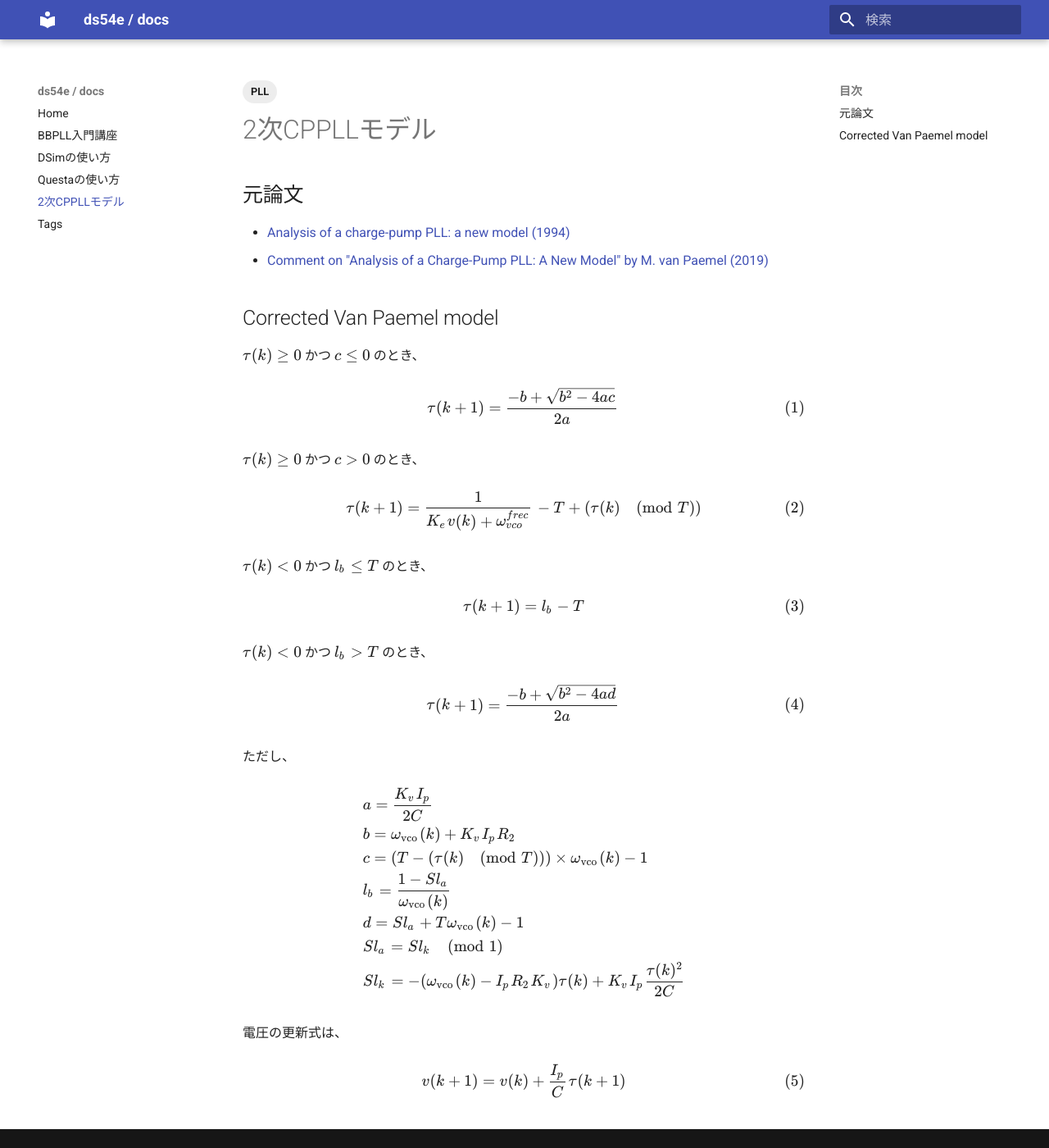
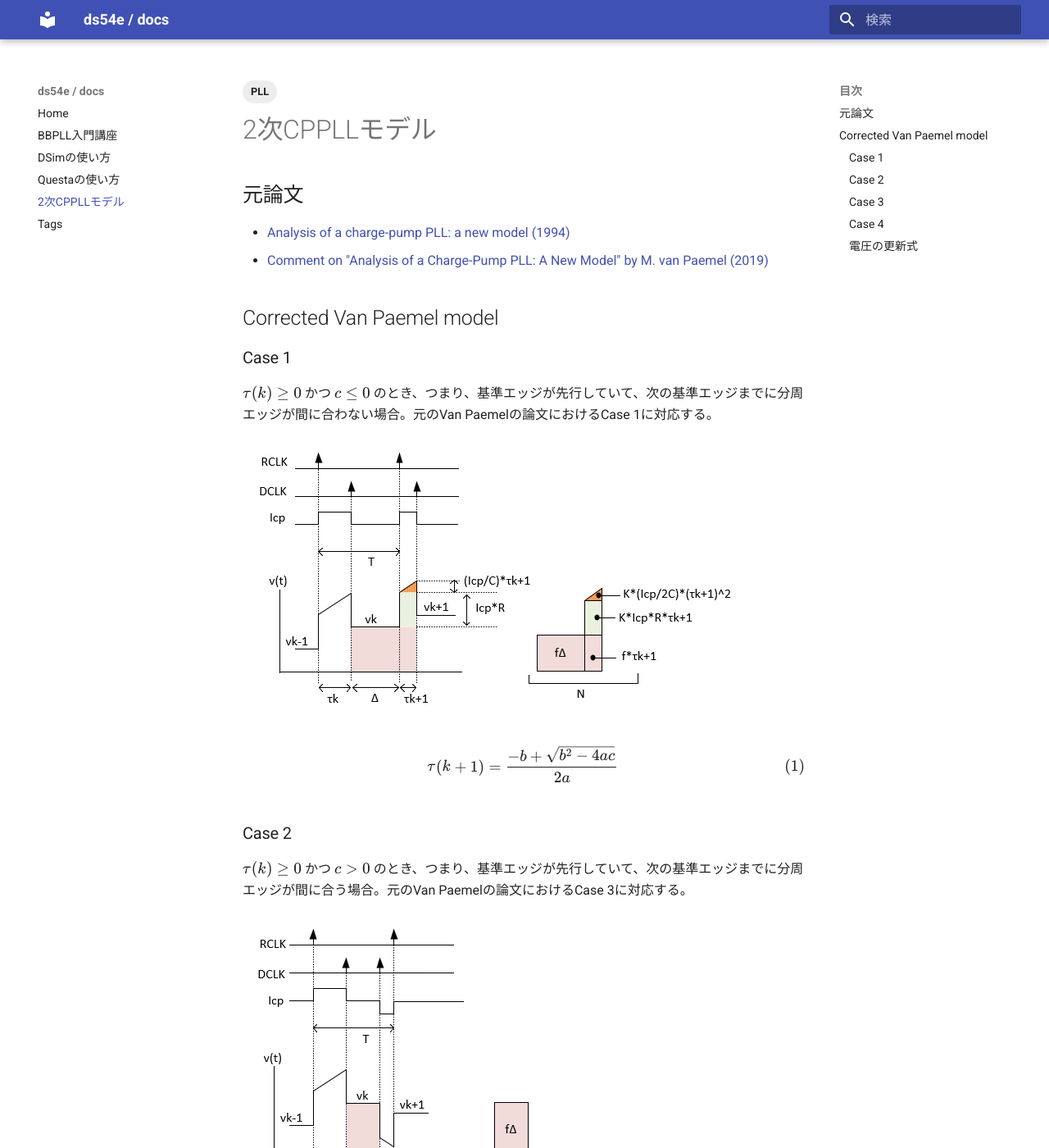
Before and after one commit to ds54e/mkdocs, an MkDocs documentation site: the page built from docs/second.md, in a window 1280 px wide and 1400 px high. Shown: the whole window at 82% size. Built offline with MkDocs 1.6.1 and Material for MkDocs 9.7.7, drawn with Linux system fonts in a browser that asks for light colours; some of the changed text lies outside the part shown.

Commit message:
Updated a cppll page.

```diff
--- a/docs/second.md
+++ b/docs/second.md
@@ -11,7 +11,11 @@ tags:
 
 ## Corrected Van Paemel model
 
-$\tau(k) \ge 0$ かつ $c \le 0$ のとき、
+### Case 1
+
+$\tau(k) \ge 0$ かつ $c \le 0$ のとき、つまり、基準エッジが先行していて、次の基準エッジまでに分周エッジが間に合わない場合。元のVan Paemelの論文におけるCase 1に対応する。
+
+![Case 1](images/cppll_2nd_case1.png)
 
 $$
 \begin{align}
@@ -19,15 +23,23 @@ $$
 \end{align}
 $$
 
-$\tau(k) \ge 0$ かつ $c > 0$ のとき、
+### Case 2
+
+$\tau(k) \ge 0$ かつ $c > 0$ のとき、つまり、基準エッジが先行していて、次の基準エッジまでに分周エッジが間に合う場合。元のVan Paemelの論文におけるCase 3に対応する。
+
+![Case 2](images/cppll_2nd_case2.png)
 
 $$
 \begin{align}
-  \tau(k+1) = \frac{1}{K_e v(k) + \omega_{vco}^{frec}} - T + (\tau(k) \pmod{T})
+  \tau(k+1) = \frac{N}{f_\text{vco}} - T + (\tau(k) \bmod{T})
 \end{align}
 $$
 
-$\tau(k) < 0$ かつ $l_b \le T$ のとき、
+### Case 3
+
+$\tau(k) < 0$ かつ $l_b \le T$ のとき、つまり、分周エッジが先行していて、次の基準エッジまでに分周エッジが間に合う場合。元のVan Paemelの論文におけるCase 2に対応する。
+
+![Case 3](images/cppll_2nd_case3.png)
 
 $$
 \begin{align}
@@ -35,7 +47,11 @@ $$
 \end{align}
 $$
 
-$\tau(k) < 0$ かつ $l_b > T$ のとき、
+### Case 4
+
+$\tau(k) < 0$ かつ $l_b > T$ のとき、つまり、分周エッジが先行していて、次の基準エッジまでに分周エッジが間に合わない場合。元のVan Paemelの論文におけるCase 6に対応する。
+
+![Case 4](images/cppll_2nd_case4.png)
 
 $$
 \begin{align}
@@ -47,20 +63,23 @@ $$
 
 $$
 \begin{align*}
-  &a = \frac{K_v I_p}{2C} \\
-  &b = \omega_\text{vco}(k) + K_v I_p R_2 \\
-  &c = (T - (\tau(k) \pmod T))\times\omega_\text{vco}(k)  - 1 \\
-  &l_b = \frac{1-S l_a}{\omega_\text{vco}(k)} \\
-  &d = S l_a + T \omega_\text{vco}(k)  - 1 \\
-  &S l_a = S l_k \pmod 1 \\
-  &S l_k = -(\omega_\text{vco}(k) - I_p R_2 K_v)\tau(k) + K_v I_p \dfrac{\tau(k)^2}{2C}
+  &f_\text{vco} = K_\text{vco} v(k) + f_0 \\
+  &a = {K_\text{vco} I_\text{cp}}/{2C_1} \\
+  &b = f_\text{vco}+ K_\text{vco} I_\text{cp} R_1 \\
+  &c = f_\text{vco} (T - (\tau(k) \bmod T))  - N \\
+  &l_b = ({N - Sl_a})/{f_\text{vco}} \\
+  &Sl_a = Sl_k \bmod N \\
+  &Sl_k = -(f_\text{vco} - I_\text{cp} R_1 K_\text{vco})\tau(k) + K_\text{vco} I_\text{cp} {\tau(k)^2}/{2C_1} \\
+  &d = Sl_a + f_\text{vco} T - N
 \end{align*}
 $$
 
-電圧の更新式は、
+### 電圧の更新式
+
+前述のすべての場合において、
 
 $$
 \begin{align}
-  v(k+1) = v(k) + \frac{I_p}{C}\tau(k+1)
+  v(k+1) = v(k) + \frac{I_\text{cp}}{C_1}\tau(k+1)
 \end{align}
 $$
```
Also changed, not shown: docs/images/cppll_2nd_case1.png (added), docs/images/cppll_2nd_case2.png (added), docs/images/cppll_2nd_case3.png (added), docs/images/cppll_2nd_case4.png (added), site/questa/index.html, site/search/search_index.json.
